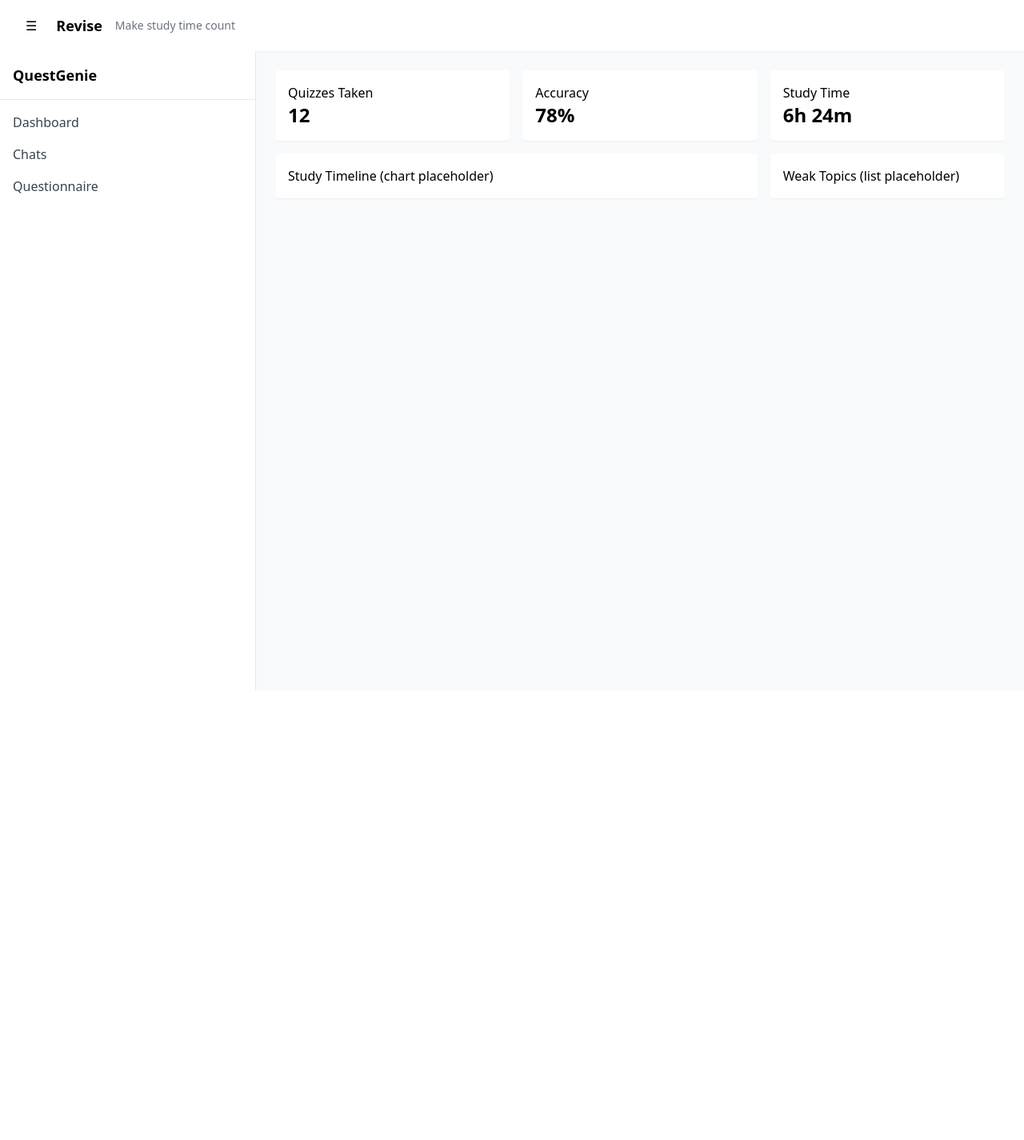
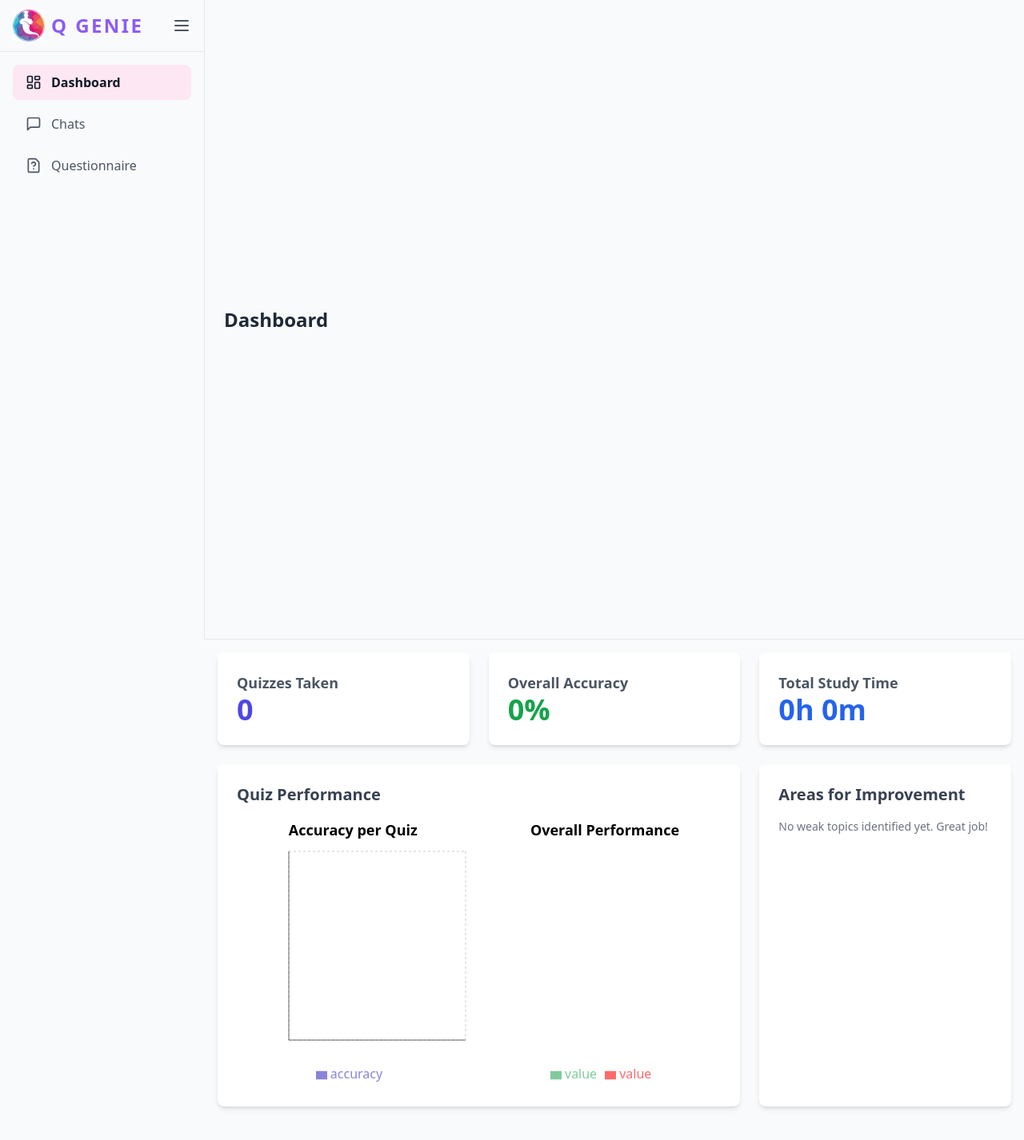
Before and after one commit to K-Sakthi-Vel/QuestGenie, a React (Create React App) app: page / in a window 1280 px wide. Shown: the top 1426 px of the page at 80% size. Before the commit the page ends 864 px from the top, so only its background shows below. Built offline with nearby package versions, Linux system fonts and the light colour scheme.

Commit message:
layout update, sidebar, logo updates

```diff
--- a/package.json
+++ b/package.json
@@ -7,10 +7,13 @@
     "@testing-library/jest-dom": "^6.9.1",
     "@testing-library/react": "^16.3.0",
     "@testing-library/user-event": "^13.5.0",
+    "d3-shape": "^3.2.0",
     "react": "^18.2.0",
     "react-dom": "^18.2.0",
+    "react-icons": "^5.5.0",
     "react-markdown": "^10.1.0",
     "react-scripts": "5.0.1",
+    "recharts": "^3.2.1",
     "web-vitals": "^2.1.4"
   },
   "scripts": {
--- a/src/components/Dashboard.jsx
+++ b/src/components/Dashboard.jsx
@@ -1,20 +1,156 @@
-import React from 'react'
-
+import React, { useEffect, useState } from 'react';
+import { useQuiz } from '../contexts/QuizContext';
+import { useProgress } from '../contexts/ProgressContext';
+import { BarChart, Bar, XAxis, YAxis, CartesianGrid, Tooltip, Legend, ResponsiveContainer, PieChart, Pie, Cell } from 'recharts';
 
 export default function Dashboard() {
+    const { answers } = useQuiz();
+    const { stats } = useProgress();
+    const [dashboardStats, setDashboardStats] = useState({
+        quizzesTaken: 0,
+        accuracy: 0,
+        studyTime: '0h 0m',
+    });
+    const [weakTopics, setWeakTopics] = useState([]);
+    const [chartData, setChartData] = useState([]);
+    const [pieChartData, setPieChartData] = useState([]);
+    const [loading, setLoading] = useState(true);
+
+    useEffect(() => {
+        const allQuizzes = [];
+        for (let i = 0; i < localStorage.length; i++) {
+            const key = localStorage.key(i);
+            if (key.startsWith('quiz_')) {
+                try {
+                    allQuizzes.push(JSON.parse(localStorage.getItem(key)));
+                } catch (error) {
+                    console.error(`Failed to parse quiz from localStorage with key: ${key}`, error);
+                }
+            }
+        }
+
+        if (allQuizzes.length > 0) {
+            let totalQuestions = 0;
+            let correctAnswers = 0;
+            const incorrect = [];
+            const performanceData = [];
+
+            allQuizzes.forEach(quiz => {
+                if (quiz && quiz.questions) {
+                    let quizCorrect = 0;
+                    const userAnswers = answers[quiz.sourceId] || {};
+                    quiz.questions.forEach(q => {
+                        totalQuestions++;
+                        if (userAnswers[q.id] === q.answer) {
+                            correctAnswers++;
+                            quizCorrect++;
+                        } else {
+                            incorrect.push(q.question);
+                        }
+                    });
+                    performanceData.push({
+                        name: quiz.sourceId.substring(0, 15), // Shorten name for chart
+                        accuracy: (quizCorrect / quiz.questions.length) * 100,
+                    });
+                }
+            });
+
+            const accuracy = totalQuestions > 0 ? Math.round((correctAnswers / totalQuestions) * 100) : 0;
+            const studyTimeInSeconds = stats.studyTime || 0;
+            const hours = Math.floor(studyTimeInSeconds / 3600);
+            const minutes = Math.floor((studyTimeInSeconds % 3600) / 60);
+            const formattedStudyTime = `${hours}h ${minutes}m`;
+
+            setDashboardStats({
+                quizzesTaken: allQuizzes.length,
+                accuracy: accuracy,
+                studyTime: formattedStudyTime,
+            });
+            setWeakTopics(incorrect);
+            setChartData(performanceData);
+            setPieChartData([
+                { name: 'Correct', value: correctAnswers },
+                { name: 'Incorrect', value: totalQuestions - correctAnswers },
+            ]);
+        } else {
+            setDashboardStats({
+                quizzesTaken: 0,
+                accuracy: 0,
+                studyTime: '0h 0m',
+            });
+            setWeakTopics([]);
+            setChartData([]);
+            setPieChartData([]);
+        }
+        setLoading(false);
+    }, [answers, stats]);
+
+    if (loading) {
+        return <div className="text-center p-10">Loading dashboard...</div>;
+    }
+
     return (
-        <div className="space-y-4">
-            <div className="grid grid-cols-1 md:grid-cols-3 gap-4">
-                <div className="p-4 bg-white rounded shadow-sm">Quizzes Taken<br /><div className="text-2xl font-semibold">12</div></div>
-                <div className="p-4 bg-white rounded shadow-sm">Accuracy<br /><div className="text-2xl font-semibold">78%</div></div>
-                <div className="p-4 bg-white rounded shadow-sm">Study Time<br /><div className="text-2xl font-semibold">6h 24m</div></div>
+        <div className="p-4 bg-gray-50 min-h-screen">
+            <div className="grid grid-cols-1 md:grid-cols-3 gap-6 mb-6">
+                <div className="p-6 bg-white rounded-lg shadow-md">
+                    <h2 className="text-lg font-semibold text-gray-600">Quizzes Taken</h2>
+                    <p className="text-4xl font-bold text-indigo-600">{dashboardStats.quizzesTaken}</p>
+                </div>
+                <div className="p-6 bg-white rounded-lg shadow-md">
+                    <h2 className="text-lg font-semibold text-gray-600">Overall Accuracy</h2>
+                    <p className="text-4xl font-bold text-green-600">{dashboardStats.accuracy}%</p>
+                </div>
+                <div className="p-6 bg-white rounded-lg shadow-md">
+                    <h2 className="text-lg font-semibold text-gray-600">Total Study Time</h2>
+                    <p className="text-4xl font-bold text-blue-600">{dashboardStats.studyTime}</p>
+                </div>
             </div>
 
-
-            <div className="grid grid-cols-1 lg:grid-cols-3 gap-4">
-                <div className="lg:col-span-2 p-4 bg-white rounded shadow-sm">Study Timeline (chart placeholder)</div>
-                <div className="p-4 bg-white rounded shadow-sm">Weak Topics (list placeholder)</div>
+            <div className="grid grid-cols-1 lg:grid-cols-3 gap-6">
+                <div className="lg:col-span-2 p-6 bg-white rounded-lg shadow-md">
+                    <h3 className="font-semibold text-xl mb-4 text-gray-700">Quiz Performance</h3>
+                    <div className="grid grid-cols-1 md:grid-cols-2 gap-6">
+                        <div>
+                            <h4 className="font-semibold text-lg mb-2 text-center">Accuracy per Quiz</h4>
+                            <ResponsiveContainer width="100%" height={300}>
+                                <BarChart data={chartData}>
+                                    <CartesianGrid strokeDasharray="3 3" />
+                                    <XAxis dataKey="name" />
+                                    <YAxis />
+                                    <Tooltip />
+                                    <Legend />
+                                    <Bar dataKey="accuracy" fill="#8884d8" />
+                                </BarChart>
+                            </ResponsiveContainer>
+                        </div>
+                        <div>
+                            <h4 className="font-semibold text-lg mb-2 text-center">Overall Performance</h4>
+                            <ResponsiveContainer width="100%" height={300}>
+                                <PieChart>
+                                    <Pie data={pieChartData} dataKey="value" nameKey="name" cx="50%" cy="50%" outerRadius={100} fill="#8884d8" label>
+                                        <Cell key="cell-0" fill="#82ca9d" />
+                                        <Cell key="cell-1" fill="#ff6b6b" />
+                                    </Pie>
+                                    <Tooltip />
+                                    <Legend />
+                                </PieChart>
+                            </ResponsiveContainer>
+                        </div>
+                    </div>
+                </div>
+                <div className="p-6 bg-white rounded-lg shadow-md">
+                    <h3 className="font-semibold text-xl mb-4 text-gray-700">Areas for Improvement</h3>
+                    {weakTopics.length > 0 ? (
+                        <ul className="space-y-2">
+                            {weakTopics.slice(0, 5).map((topic, index) => ( // Show top 5
+                                <li key={index} className="text-sm p-2 bg-red-50 rounded-md">{topic}</li>
+                            ))}
+                        </ul>
+                    ) : (
+                        <p className="text-sm text-gray-500">No weak topics identified yet. Great job!</p>
+                    )}
+                </div>
             </div>
         </div>
-    )
+    );
 }
--- a/src/components/MainContent.jsx
+++ b/src/components/MainContent.jsx
@@ -32,5 +32,18 @@ export default function MainContent() {
         }
     };
 
-    return <main className="flex-1 p-6">{renderContent()}</main>;
+    return <main className="flex-1">
+        <div className='h-[65px] w-full h-screen border-b bg-gray-50 flex items-center px-6'>
+            {
+                activeView === 'dashboard' && <h1 className="text-2xl font-bold text-gray-800">Dashboard</h1>
+            }
+            {activeView === 'chats' && <h1 className="text-2xl font-bold text-gray-800">Chats</h1>
+            }
+            {activeView === 'questionnaire' && <h1 className="text-2xl font-bold text-gray-800">Questionnaire</h1>
+            }
+            {activeView === 'pdf-workspace' && <h1 className="text-2xl font-bold text-gray-800">PDF Workspace</h1>
+            }
+        </div>
+        {renderContent()}
+        </main>;
 }
--- a/src/components/Shell.jsx
+++ b/src/components/Shell.jsx
@@ -11,7 +11,7 @@ export default function Shell() {
 
     return (
         <div className="min-h-screen bg-gray-50">
-            <Topbar />
+            {/* <Topbar /> */}
             <div className="flex">
                 {sidebarOpen && <Sidebar />}
                 {/* MainContent now handles all view rendering internally */}
--- a/src/components/Sidebar.jsx
+++ b/src/components/Sidebar.jsx
@@ -1,35 +1,45 @@
 import React from 'react';
 import SourceList from './SourceList';
 import { useUI } from '../contexts/UIContext';
-
+import { LuLayoutDashboard, LuMessageSquare, LuFileQuestion, LuMenu } from 'react-icons/lu';
+import { FaReact } from 'react-icons/fa'; // Placeholder for logo
+import Logo from '../assets/logo.png'; // Assuming you have a logo image in assets
 export default function Sidebar() {
     const { activeView, setActiveView } = useUI();
 
+    const navItems = [
+        { id: 'dashboard', label: 'Dashboard', icon: <LuLayoutDashboard size={20} /> },
+        { id: 'chats', label: 'Chats', icon: <LuMessageSquare size={20} /> },
+        { id: 'questionnaire', label: 'Questionnaire', icon: <LuFileQuestion size={20} /> },
+    ];
+
     return (
-        <aside className="w-80 bg-white border-r h-screen sticky top-0">
-            <div className="p-4 border-b">
-                <div className="font-semibold text-lg">QuestGenie</div>
+        <aside className="w-64 bg-gray-50 border-r h-screen sticky top-0 flex flex-col">
+            <div className="px-4 py-3 border-b flex items-center justify-between">
+                <div className="flex items-center gap-2">
+                    <img src={Logo} alt="Logo" className="h-10 w-10" />
+                    <span className="font-bold text-2xl tracking-widest text-violet-500">Q GENIE</span>
+                </div>
+                <button className="text-gray-600">
+                    <LuMenu size={24} />
+                </button>
             </div>
-            <nav className="p-4 space-y-4">
-                <div
-                    className="font-medium text-gray-700 hover:text-blue-500 cursor-pointer"
-                    onClick={() => setActiveView('dashboard')}
-                >
-                    Dashboard
-                </div>
-                <div
-                    className="font-medium text-gray-700 hover:text-blue-500 cursor-pointer"
-                    onClick={() => setActiveView('chats')}
-                >
-                    Chats
-                </div>
-                <div
-                    className="font-medium text-gray-700 hover:text-blue-500 cursor-pointer"
-                    onClick={() => setActiveView('questionnaire')}
-                >
-                    Questionnaire
-                </div>
-                {(activeView === 'questionnaire' || activeView === 'pdf-workspace') && (
+            <nav className="p-4 space-y-2 flex-1">
+                {navItems.map((item) => (
+                    <div
+                        key={item.id}
+                        className={`flex items-center gap-3 px-4 py-2.5 rounded-lg cursor-pointer transition-colors ${
+                            activeView === item.id
+                                ? 'bg-pink-100 text-gray-900 font-semibold'
+                                : 'text-gray-600 hover:bg-gray-100'
+                        }`}
+                        onClick={() => setActiveView(item.id)}
+                    >
+                        {item.icon}
+                        <span>{item.label}</span>
+                    </div>
+                ))}
+                 {(activeView === 'questionnaire' || activeView === 'pdf-workspace') && (
                     <div className="p-4 border-t">
                         <SourceList />
                     </div>
--- a/src/contexts/ProgressContext.jsx
+++ b/src/contexts/ProgressContext.jsx
@@ -8,24 +8,30 @@ export const useProgress = () => useContext(ProgressContext)
 export function ProgressProvider({ children }) {
     const [stats, setStats] = useState(() => {
         try {
-            return JSON.parse(localStorage.getItem('progress')) || {}
+            const saved = JSON.parse(localStorage.getItem('progress'));
+            return saved || { studyTime: 0 }; // Ensure studyTime is initialized
         } catch (e) {
-            return {}
+            return { studyTime: 0 };
         }
-    })
-
+    });
 
     useEffect(() => {
-        localStorage.setItem('progress', JSON.stringify(stats))
-    }, [stats])
+        localStorage.setItem('progress', JSON.stringify(stats));
+    }, [stats]);
 
+    const updateStats = (patch) => setStats((s) => ({ ...s, ...patch }));
 
-    const updateStats = (patch) => setStats((s) => ({ ...s, ...patch }))
-
+    // Function to increment study time in seconds
+    const incrementStudyTime = (seconds) => {
+        setStats((s) => ({
+            ...s,
+            studyTime: (s.studyTime || 0) + seconds,
+        }));
+    };
 
     return (
-        <ProgressContext.Provider value={{ stats, updateStats }}>
+        <ProgressContext.Provider value={{ stats, updateStats, incrementStudyTime }}>
             {children}
         </ProgressContext.Provider>
-    )
+    );
 }
```
Also changed, not shown: src/components/SourceItem.jsx (+12 -3 lines), src/components/SourceList.jsx (+12 -2 lines), src/contexts/QuizContext.jsx (+18 -1 lines), src/assets/logo.png (added), 1 other file (tests, documents, lock files or other folders).
